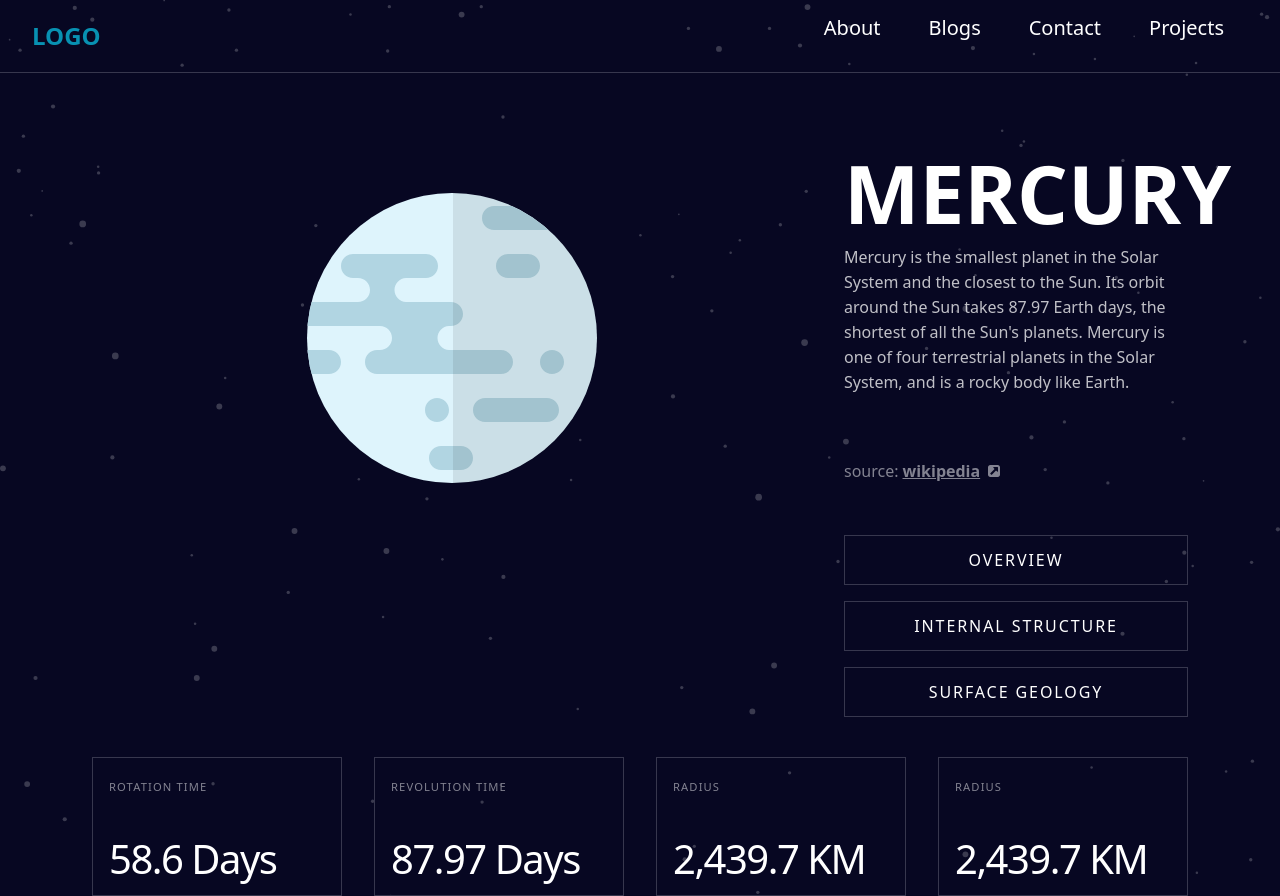
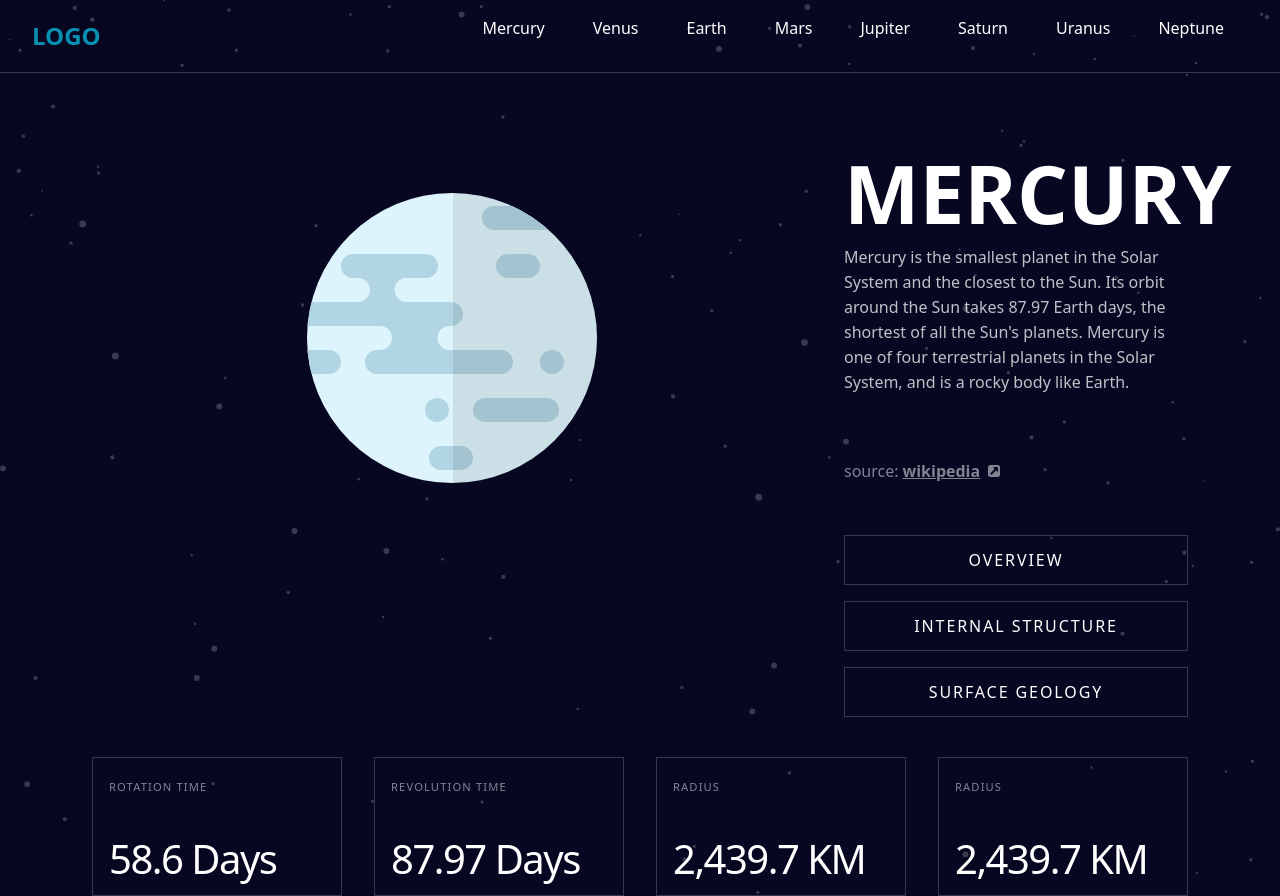
Before and after one commit to sphnikola/planet-fact-site, a React (Vite) app: page / in a window 1280 px wide. Built offline with nearby package versions, Linux system fonts and the light colour scheme.

Commit message:
Add the nav names to the navigation bar and fix text

```diff
--- a/src/components/NavBar.jsx
+++ b/src/components/NavBar.jsx
@@ -41,25 +41,45 @@ function NavBar() {
                 navbar ? "p-12 md:p-0 block" : "hidden"
               }`}
             >
-              <ul className="h-auto items-center justify-center md:flex ">
-                <li className="pb-6 text-xl text-white py-2 px-6 text-left border-b-[0.2px] md:border-b-0    border-[rgb(55,55,78)]   ">
+              <ul className="h-auto items-center justify-center text-xl md:text-base md:flex ">
+                <li className="pb-6  text-white py-2 px-6 text-left border-b-[0.2px] md:border-b-0    border-[rgb(55,55,78)]   ">
                   <a href="#about" onClick={() => setNavbar(!navbar)}>
-                    About
+                    Mercury
                   </a>
                 </li>
-                <li className="pb-6 text-xl text-white py-2 px-6 text-left border-b-[0.2px] md:border-b-0    border-[rgb(55,55,78)]   ">
+                <li className="pb-6  text-white py-2 px-6 text-left border-b-[0.2px] md:border-b-0    border-[rgb(55,55,78)]   ">
                   <a href="#blog" onClick={() => setNavbar(!navbar)}>
-                    Blogs
+                    Venus
                   </a>
                 </li>
-                <li className="pb-6 text-xl text-white py-2 px-6 text-left  border-b-[0.2px] md:border-b-0    border-[rgb(55,55,78)]   ">
+                <li className="pb-6  text-white py-2 px-6 text-left  border-b-[0.2px] md:border-b-0    border-[rgb(55,55,78)]   ">
                   <a href="#contact" onClick={() => setNavbar(!navbar)}>
-                    Contact
+                    Earth
                   </a>
                 </li>
-                <li className="pb-6 text-xl text-white py-2 px-6 text-left  border-b-[0.2px] md:border-b-0    border-[rgb(55,55,78)]   ">
+                <li className="pb-6  text-white py-2 px-6 text-left  border-b-[0.2px] md:border-b-0    border-[rgb(55,55,78)]   ">
                   <a href="#projects" onClick={() => setNavbar(!navbar)}>
-                    Projects
+                    Mars
+                  </a>
+                </li>
+                <li className="pb-6  text-white py-2 px-6 text-left  border-b-[0.2px] md:border-b-0    border-[rgb(55,55,78)]   ">
+                  <a href="#projects" onClick={() => setNavbar(!navbar)}>
+                    Jupiter
+                  </a>
+                </li>
+                <li className="pb-6  text-white py-2 px-6 text-left  border-b-[0.2px] md:border-b-0    border-[rgb(55,55,78)]   ">
+                  <a href="#projects" onClick={() => setNavbar(!navbar)}>
+                    Saturn
+                  </a>
+                </li>
+                <li className="pb-6  text-white py-2 px-6 text-left  border-b-[0.2px] md:border-b-0    border-[rgb(55,55,78)]   ">
+                  <a href="#projects" onClick={() => setNavbar(!navbar)}>
+                    Uranus
+                  </a>
+                </li>
+                <li className="pb-6  text-white py-2 px-6 text-left  border-b-[0.2px] md:border-b-0    border-[rgb(55,55,78)]   ">
+                  <a href="#projects" onClick={() => setNavbar(!navbar)}>
+                    Neptune
                   </a>
                 </li>
               </ul>
```
